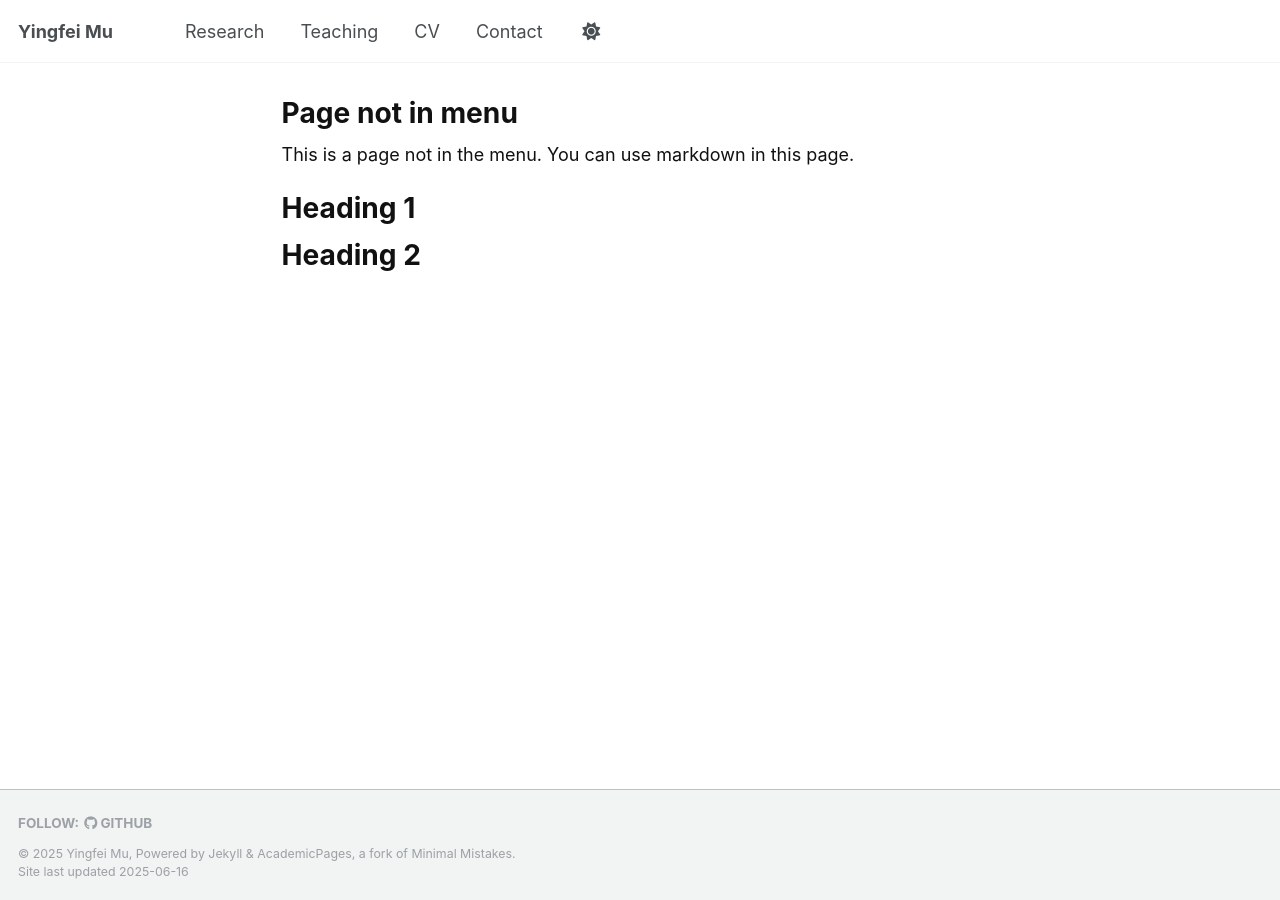
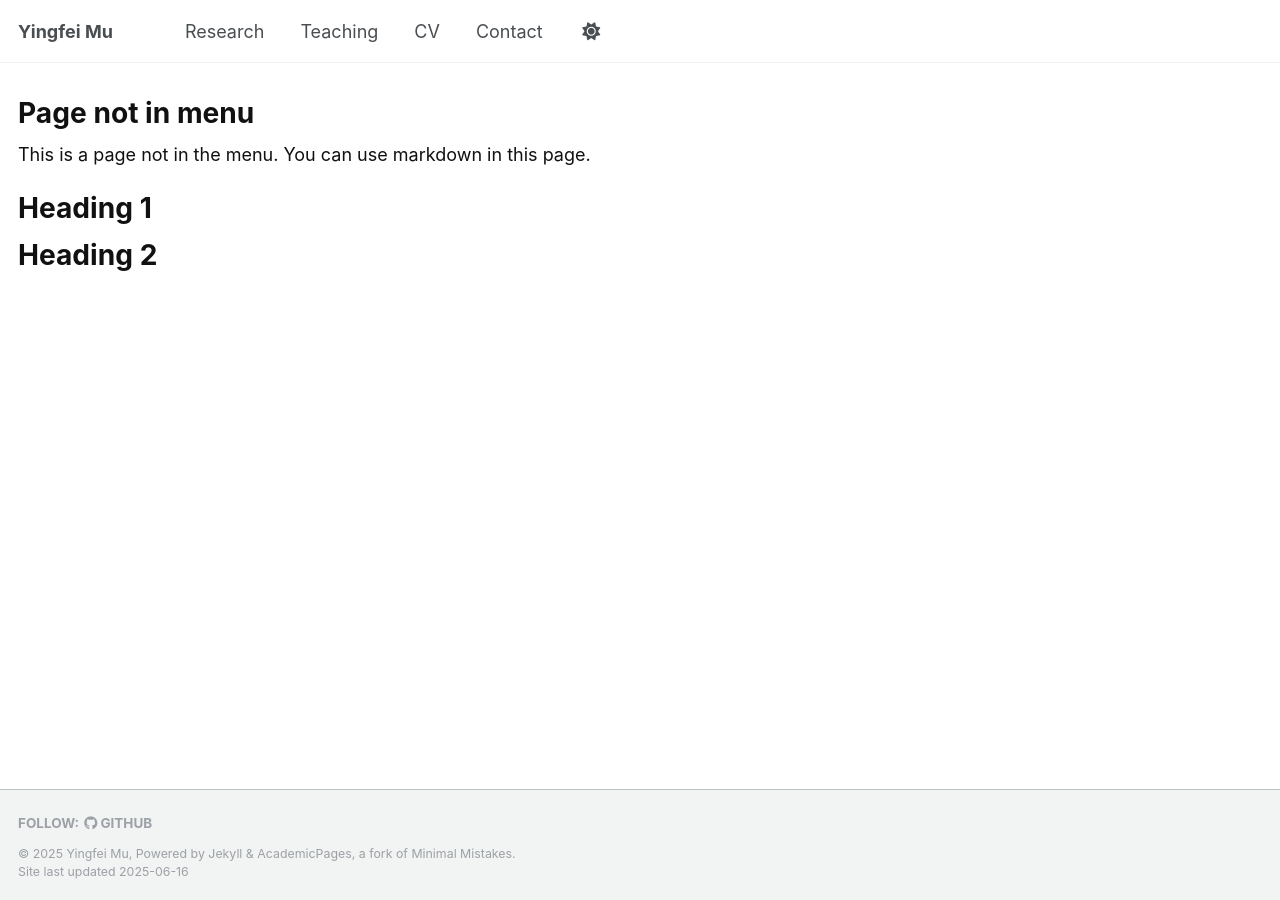
Before and after one commit to InfiniteMu/infinitemu.github.io, a Jekyll site: the page built from _pages/non-menu-page.md, in a window 1280 px wide. Built offline with Jekyll 4.4.1, drawn with Linux system fonts in a browser that asks for light colours.

Commit message:
Update _page.scss

```diff
--- a/_sass/layout/_page.scss
+++ b/_sass/layout/_page.scss
@@ -21,6 +21,15 @@
     @include span(10 of 12 last);
     @include prefix(0.5 of 12);
     @include suffix(2 of 12);
+  }
+
+  // When sidebar is hidden (no avatar), remove suffix space
+  .sidebar--no-avatar ~ & {
+    @include breakpoint($large) {
+      @include span(12 of 12);       // full width
+      @include prefix(0);            // no left margin
+      @include suffix(0);            // no right margin
+    }
   }
 
   .page__inner-wrap {
```
